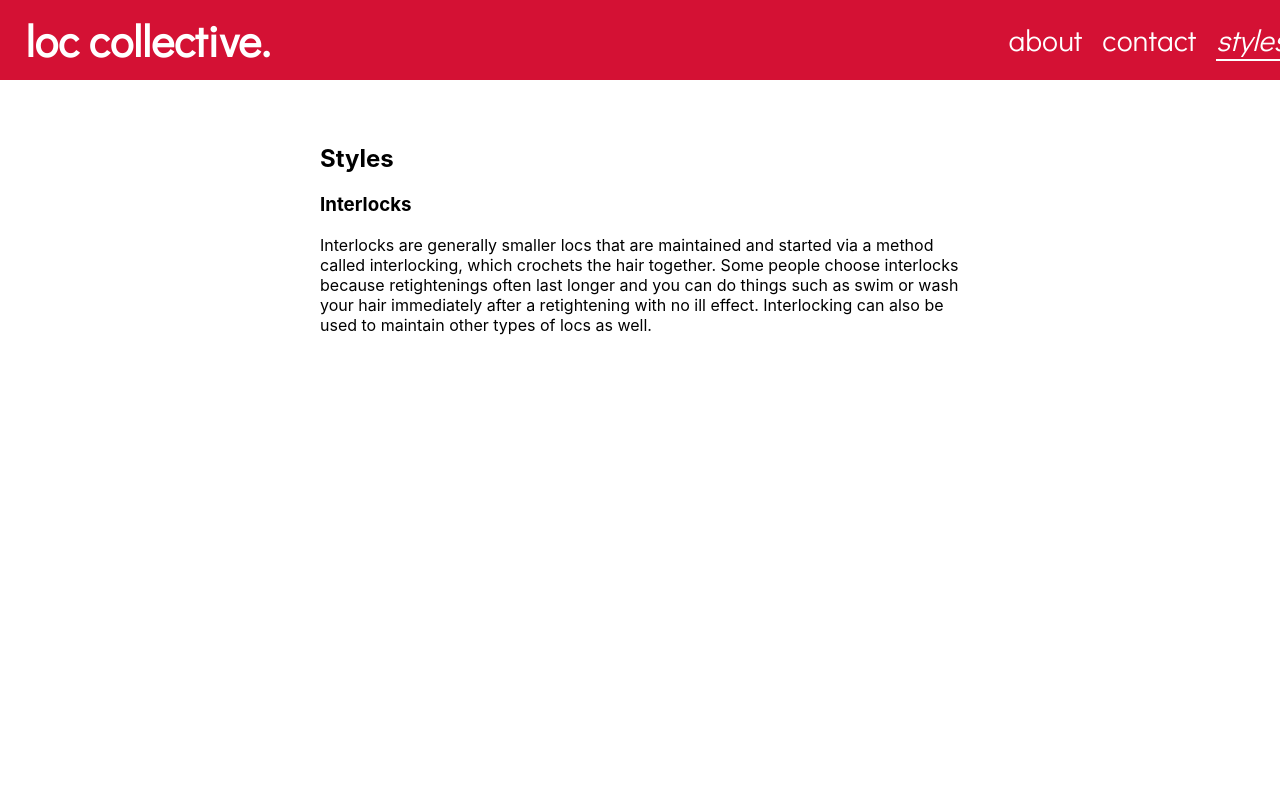
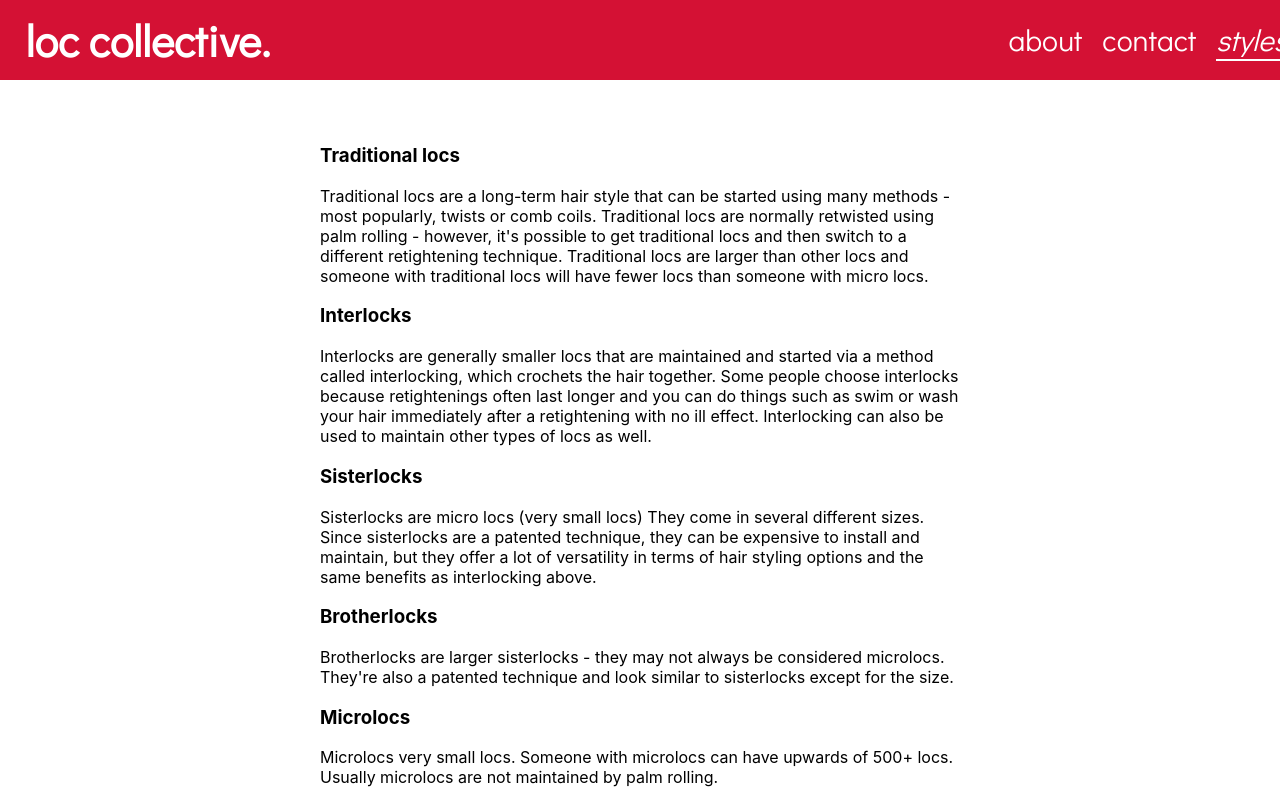
Before and after one commit to garnetred/loc-collective, a React (Create React App) app: page /styles in a window 1280 px wide. Shown: the top 800 px of the page. Built offline with nearby package versions, Linux system fonts and the light colour scheme.

Commit message:
Create separate style component

```diff
--- a/src/Components/App/App.js
+++ b/src/Components/App/App.js
@@ -7,8 +7,9 @@ import SearchResultsContainer from '../SearchResultsContainer/SearchResultsConta
 import StylistPage from '../StylistPage/StylistPage';
 import WebContentContainer from '../WebContentContainer/WebContentContainer';
 import About from '../About/About';
+import Styles from '../Styles/Styles';
 import ContactForm from '../ContactForm/ContactForm';
-import { styles, about } from '../../content-data';
+import { styles } from '../../content-data';
 import { getSearchResults } from '../../apiCalls';
 import './App.css';
 
@@ -42,10 +43,7 @@ const App = () => {
       <Header />
       <Switch>
         <Route path="/about" render={() => <About />} />
-        <Route
-          path="/styles"
-          render={() => <WebContentContainer data={styles} name="Styles" />}
-        />
+        <Route path="/styles" render={() => <Styles />} />
         <Route path="/contact" render={() => <ContactForm />} />
         <Route
           path="/stylist/:id"
--- a/src/Components/Styles/Styles.css
+++ b/src/Components/Styles/Styles.css
@@ -0,0 +1,5 @@
+.style-section-container {
+  width: 50%;
+  margin: 5% auto;
+  min-height: 100vh;
+}
--- a/src/Components/Styles/Styles.js
+++ b/src/Components/Styles/Styles.js
@@ -0,0 +1,67 @@
+import React from 'react';
+import './Styles.css';
+
+const Styles = () => {
+  return (
+    <section className="style-section-container">
+      <h3 className="style-header">Traditional locs</h3>
+      <section className="style-info">
+        <p className="style-paragraph">
+          Traditional locs are a long-term hair style that can be started using
+          many methods - most popularly, twists or comb coils. Traditional locs
+          are normally retwisted using palm rolling - however, it's possible to
+          get traditional locs and then switch to a different retightening
+          technique. Traditional locs are larger than other locs and someone
+          with traditional locs will have fewer locs than someone with micro
+          locs.
+        </p>
+      </section>
+      <h3 className="style-header">Interlocks</h3>
+      <section className="style-info">
+        <p className="style-paragraph">
+          Interlocks are generally smaller locs that are maintained and started
+          via a method called interlocking, which crochets the hair together.
+          Some people choose interlocks because retightenings often last longer
+          and you can do things such as swim or wash your hair immediately after
+          a retightening with no ill effect. Interlocking can also be used to
+          maintain other types of locs as well.
+        </p>
+      </section>
+      <h3 className="style-header">Sisterlocks</h3>
+      <section className="style-info">
+        <p className="style-paragraph">
+          Sisterlocks are micro locs (very small locs) They come in several
+          different sizes. Since sisterlocks are a patented technique, they can
+          be expensive to install and maintain, but they offer a lot of
+          versatility in terms of hair styling options and the same benefits as
+          interlocking above.
+        </p>
+      </section>
+      <h3 className="style-header">Brotherlocks</h3>
+      <section className="style-info">
+        <p className="style-paragraph">
+          Brotherlocks are larger sisterlocks - they may not always be
+          considered microlocs. They're also a patented technique and look
+          similar to sisterlocks except for the size.
+        </p>
+      </section>
+      <h3 className="style-header">Microlocs</h3>
+      <section className="style-info">
+        <p className="style-paragraph">
+          Microlocs very small locs. Someone with microlocs can have upwards of
+          500+ locs. Usually microlocs are not maintained by palm rolling.
+        </p>
+      </section>
+      <h3 className="style-header">Faux locs</h3>
+      <section className="style-info">
+        <p className="style-paragraph">
+          Faux loc hair extensions that look like locs. They often look like
+          traditional locs, but have a shinier appearance. This can be a good
+          way to test out locs without making the commitment.
+        </p>
+      </section>
+    </section>
+  );
+};
+
+export default Styles;
```
